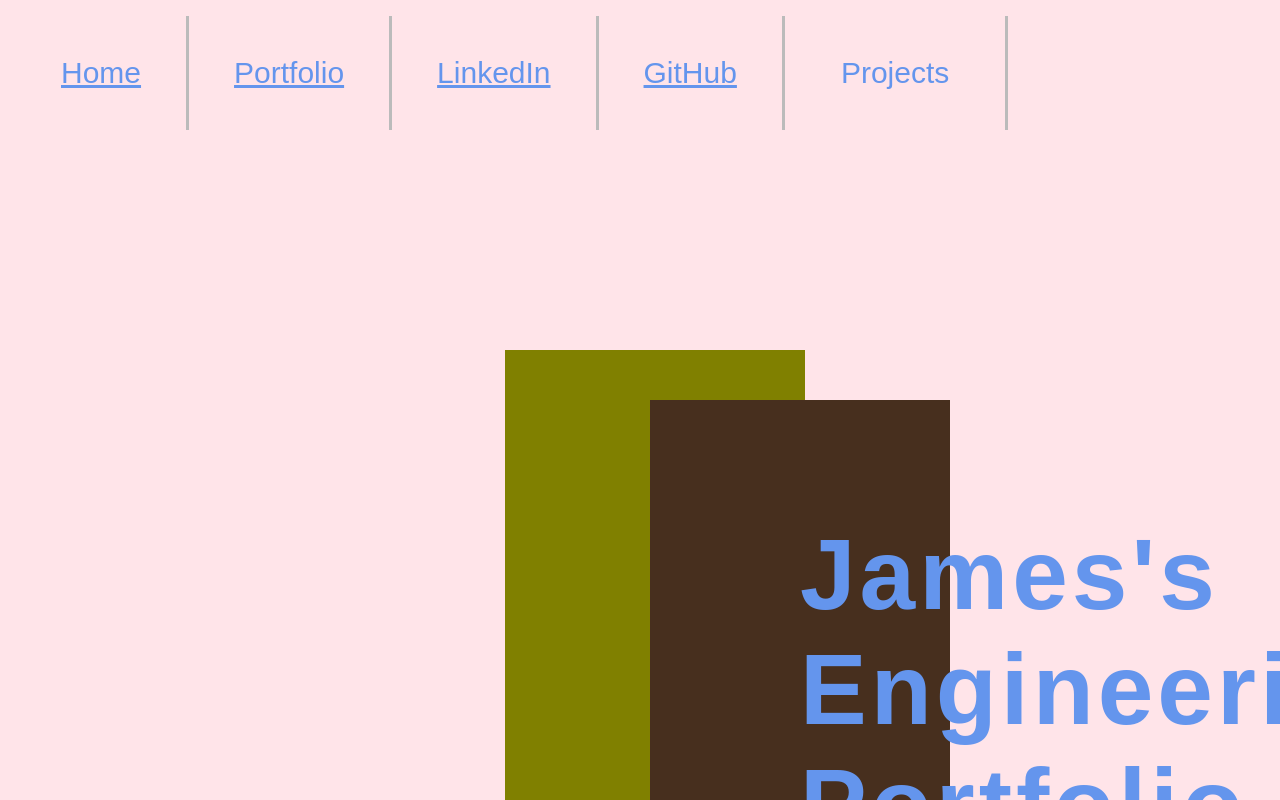
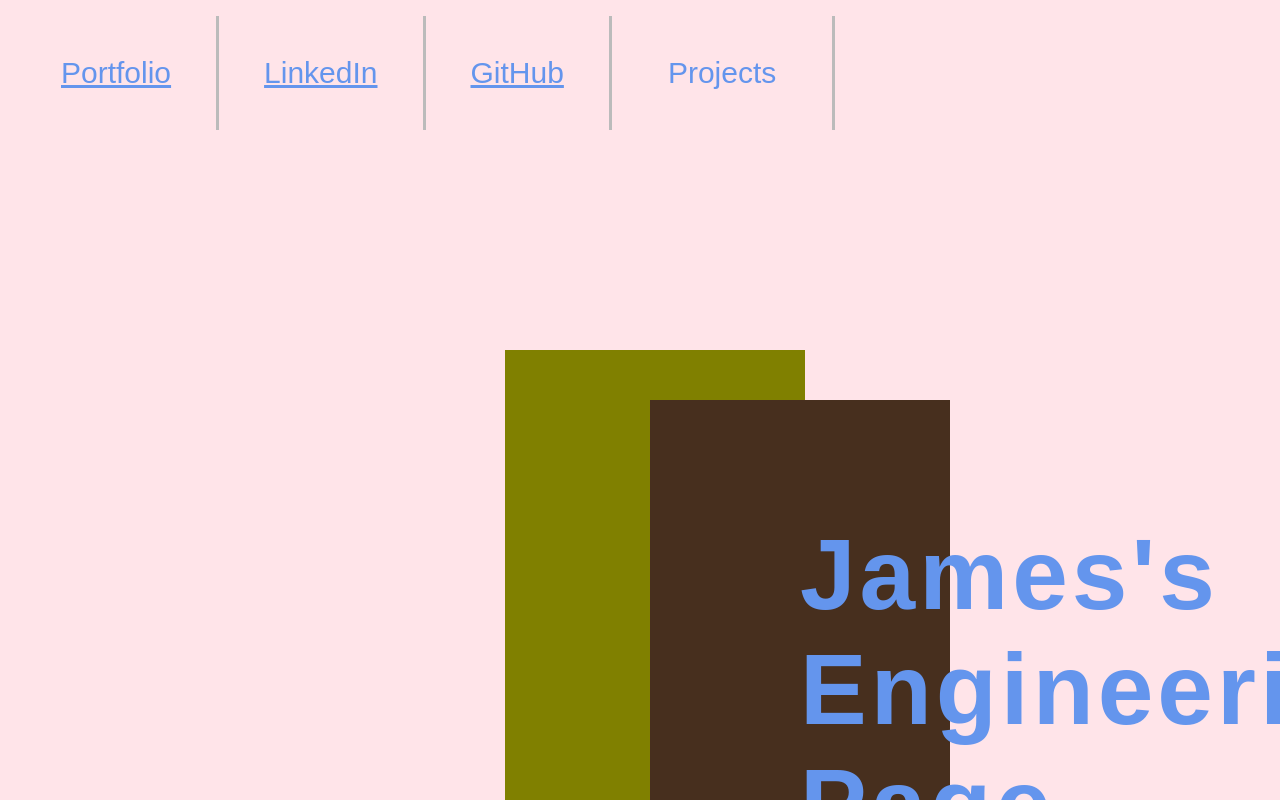
Before and after one commit to jamesp8403/jamesp8403.github.io, a plain HTML site: page index.html in a window 1280 px wide. Drawn offline with Linux system fonts and the light colour scheme.

Commit message:
Add files via upload

```diff
--- a/index.html
+++ b/index.html
@@ -1,5 +1,8 @@
 <html>
-    <h1>James's Engineering Portfolio</h1>
+  <head>
+    <meta name="viewport" content="width=device-width, initial-scale=1" />
+  </head>
+    <h1>James's Engineering Page</h1>
     <link rel="stylesheet" href="portfoliostyle.css" />
     <body>
         <nav class="navbar navbar-expand-lg bg-light">
@@ -7,8 +10,6 @@
 
                   <div class="collapse navbar-collapse" id="navbarSupportedContent">
                     <ul class="navbar-nav me-auto mb-2 mb-lg-0">
-                      <li class="nav-item">
-                        <a class="nav-link active" aria-current="page" href="http://jamesp8403.github.io">Home</a>
                         <li class="nav-item">
                           <a class="nav-link active" aria-current="page" href="projects.html">Portfolio</a>
                       <li class="nav-item">
```
Also changed, not shown: projects.html (+4 -2 lines).
